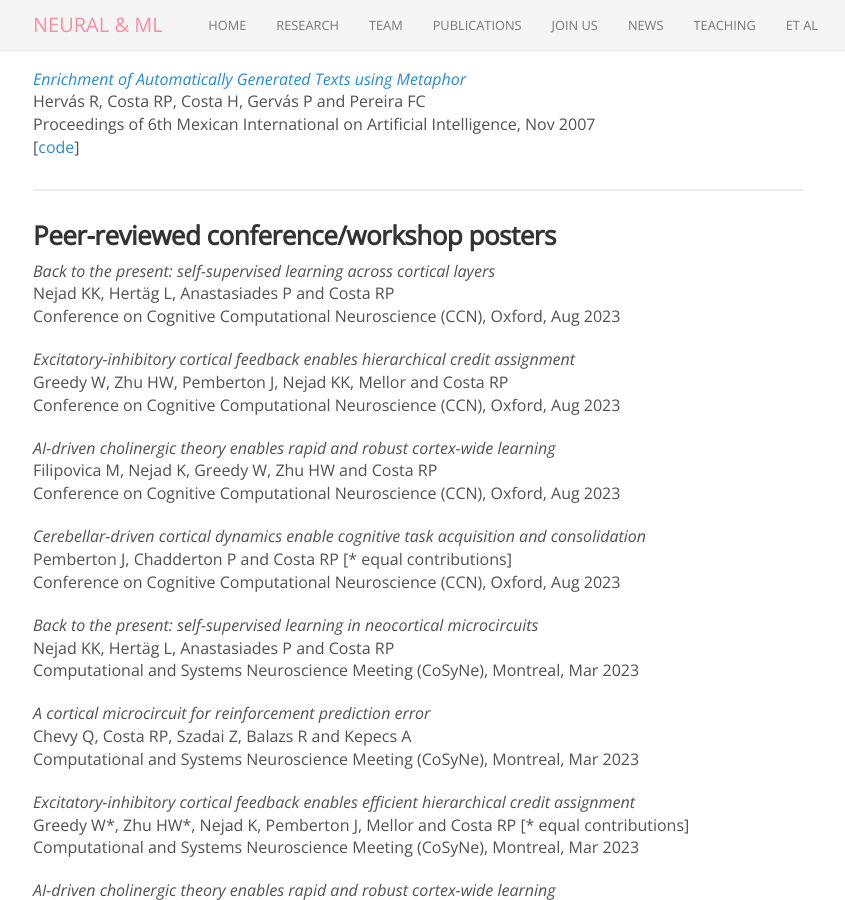
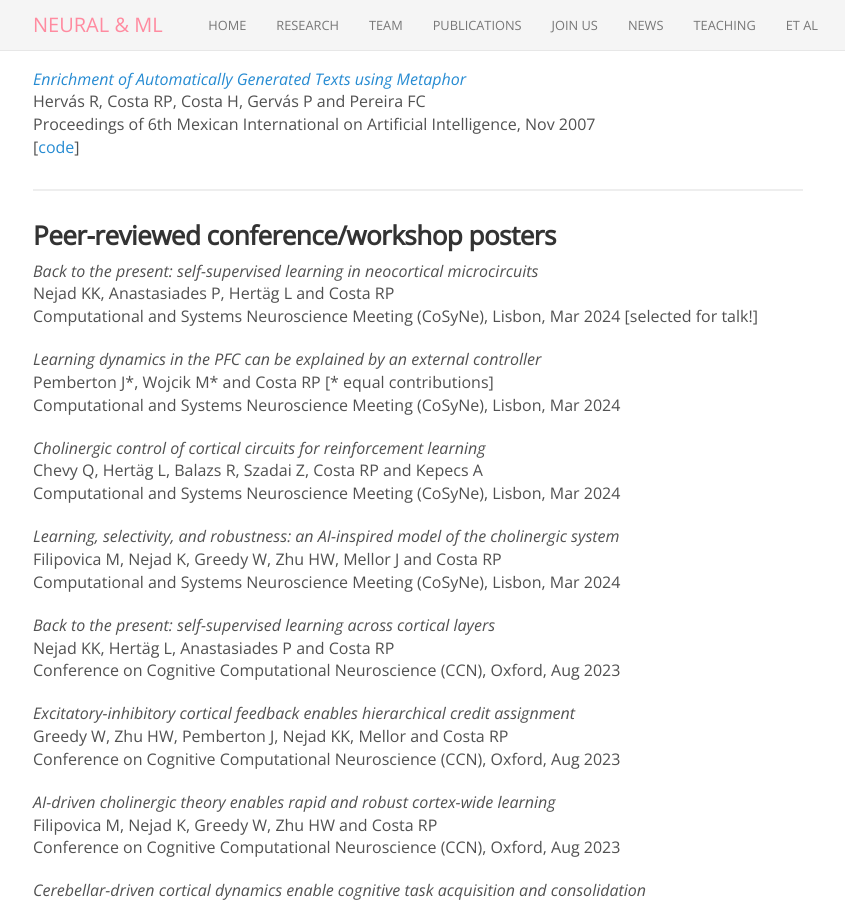
Before and after one commit to neuralml/neuralml.github.io, a Jekyll site: the page built from publications.md, in a window 1280 px wide and 900 px high, scrolled down 3673 px. Shown: the whole window, without its empty margins (222-1067 px from the left). Built offline with Jekyll 4.4.1, drawn with Linux system fonts in a browser that asks for light colours; nearby versions of some CDN libraries.

Commit message:
Update publications.md

```diff
--- a/publications.md
+++ b/publications.md
@@ -175,6 +175,22 @@ Proceedings of 6th Mexican International on Artificial Intelligence, Nov 2007<br
 
 
 ### Peer-reviewed conference/workshop posters
+
+_Back to the present: self-supervised learning in neocortical microcircuits_<br>
+Nejad KK, Anastasiades P, Hertäg L and Costa RP<br>
+Computational and Systems Neuroscience Meeting (CoSyNe), Lisbon, Mar 2024 [selected for talk!]
+
+_Learning dynamics in the PFC can be explained by an external controller_<br>
+Pemberton J\*, Wojcik M\* and Costa RP [\* equal contributions]<br>
+Computational and Systems Neuroscience Meeting (CoSyNe), Lisbon, Mar 2024
+
+_Cholinergic control of cortical circuits for reinforcement learning_<br>
+Chevy Q, Hertäg L, Balazs R, Szadai Z, Costa RP and Kepecs A<br>
+Computational and Systems Neuroscience Meeting (CoSyNe), Lisbon, Mar 2024
+
+_Learning, selectivity, and robustness: an AI-inspired model of the cholinergic system_<br>
+Filipovica M, Nejad K, Greedy W, Zhu HW, Mellor J and Costa RP<br>
+Computational and Systems Neuroscience Meeting (CoSyNe), Lisbon, Mar 2024
 
 _Back to the present: self-supervised learning across cortical layers_<br>
 Nejad KK, Hertäg L, Anastasiades P and Costa RP<br>
```
